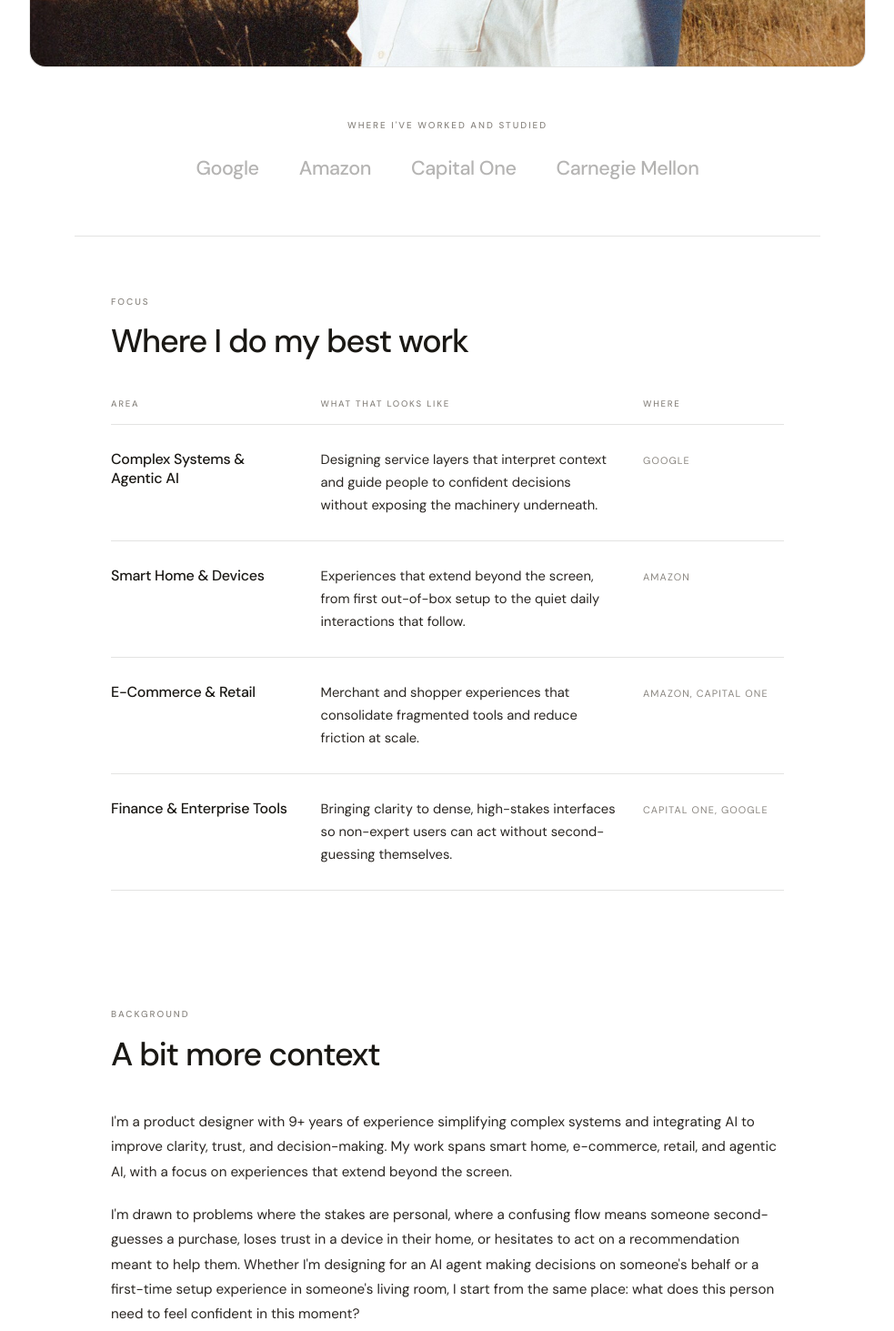
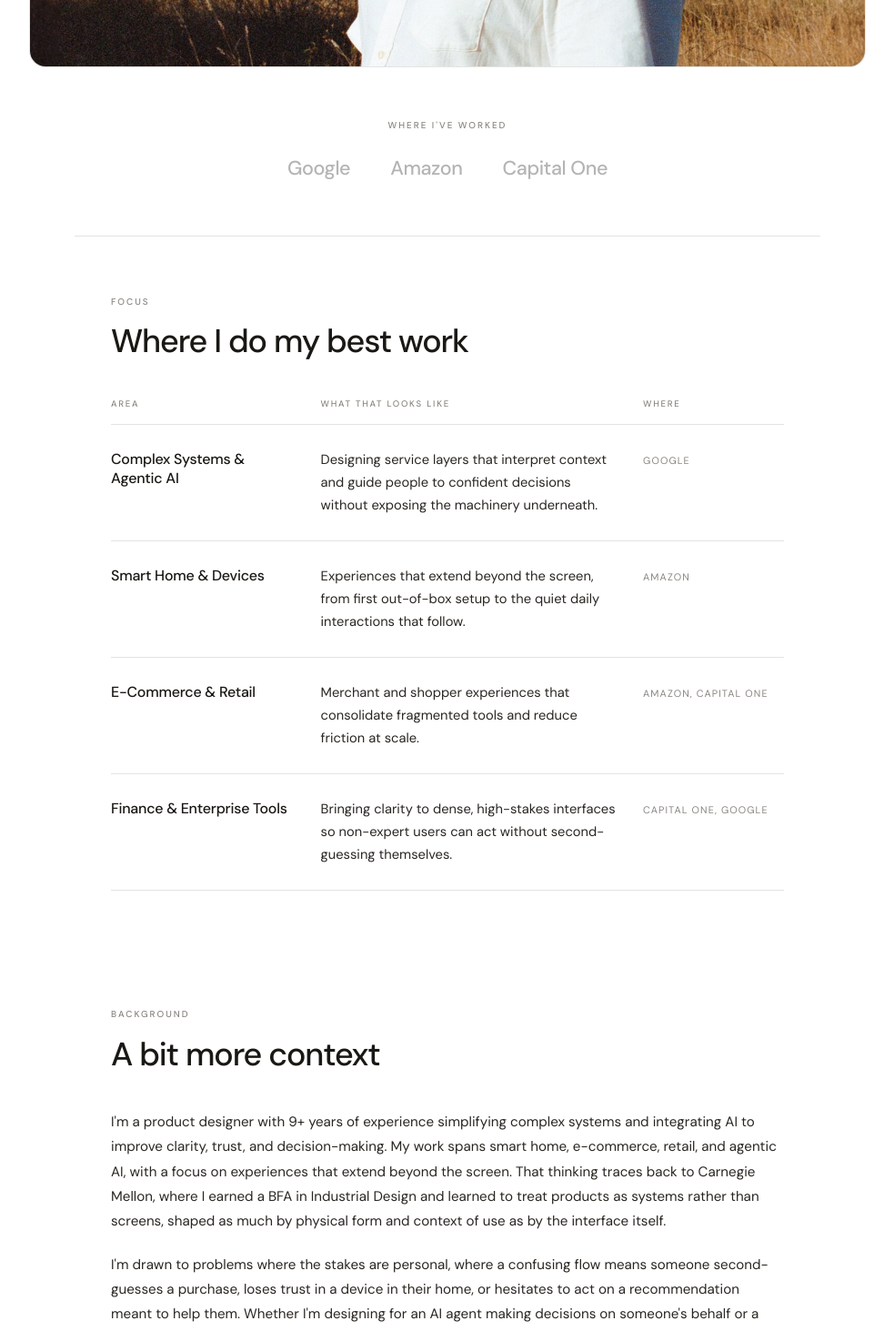
Before and after one commit to justinfinkenaur/portfolio, a Next.js app: page /about in a window 1280 px wide. Shown: the part 1100-2563 px from the top of the page at 91% size, without its empty margins (148-1131 px from the left). Built offline with nearby package versions, Linux system fonts and the light colour scheme.

Commit message:
Add files via upload
Update my portfolio.

```diff
--- a/app/about/page.tsx
+++ b/app/about/page.tsx
@@ -24,7 +24,7 @@ const GLANCE = [
   },
 ];
 
-const COMPANIES = ["Google", "Amazon", "Capital One", "Carnegie Mellon"];
+const COMPANIES = ["Google", "Amazon", "Capital One"];
 
 export default function About() {
   return (
@@ -50,7 +50,7 @@ export default function About() {
 
       {/* Companies */}
       <div className="about-companies reveal">
-        <p className="about-companies-label">Where I've worked and studied</p>
+        <p className="about-companies-label">Where I've worked</p>
         <div className="about-companies-row">
           {COMPANIES.map(c => (
             <span key={c} className="about-company">{c}</span>
@@ -85,7 +85,7 @@ export default function About() {
         <h2 className="about-section-title">A bit more context</h2>
         <div className="about-bio">
           <p>
-            I'm a product designer with 9+ years of experience simplifying complex systems and integrating AI to improve clarity, trust, and decision-making. My work spans smart home, e-commerce, retail, and agentic AI, with a focus on experiences that extend beyond the screen.
+            I'm a product designer with 9+ years of experience simplifying complex systems and integrating AI to improve clarity, trust, and decision-making. My work spans smart home, e-commerce, retail, and agentic AI, with a focus on experiences that extend beyond the screen. That thinking traces back to Carnegie Mellon, where I earned a BFA in Industrial Design and learned to treat products as systems rather than screens, shaped as much by physical form and context of use as by the interface itself.
           </p>
           <p>
             I'm drawn to problems where the stakes are personal, where a confusing flow means someone second-guesses a purchase, loses trust in a device in their home, or hesitates to act on a recommendation meant to help them. Whether I'm designing for an AI agent making decisions on someone's behalf or a first-time setup experience in someone's living room, I start from the same place: what does this person need to feel confident in this moment?
```
